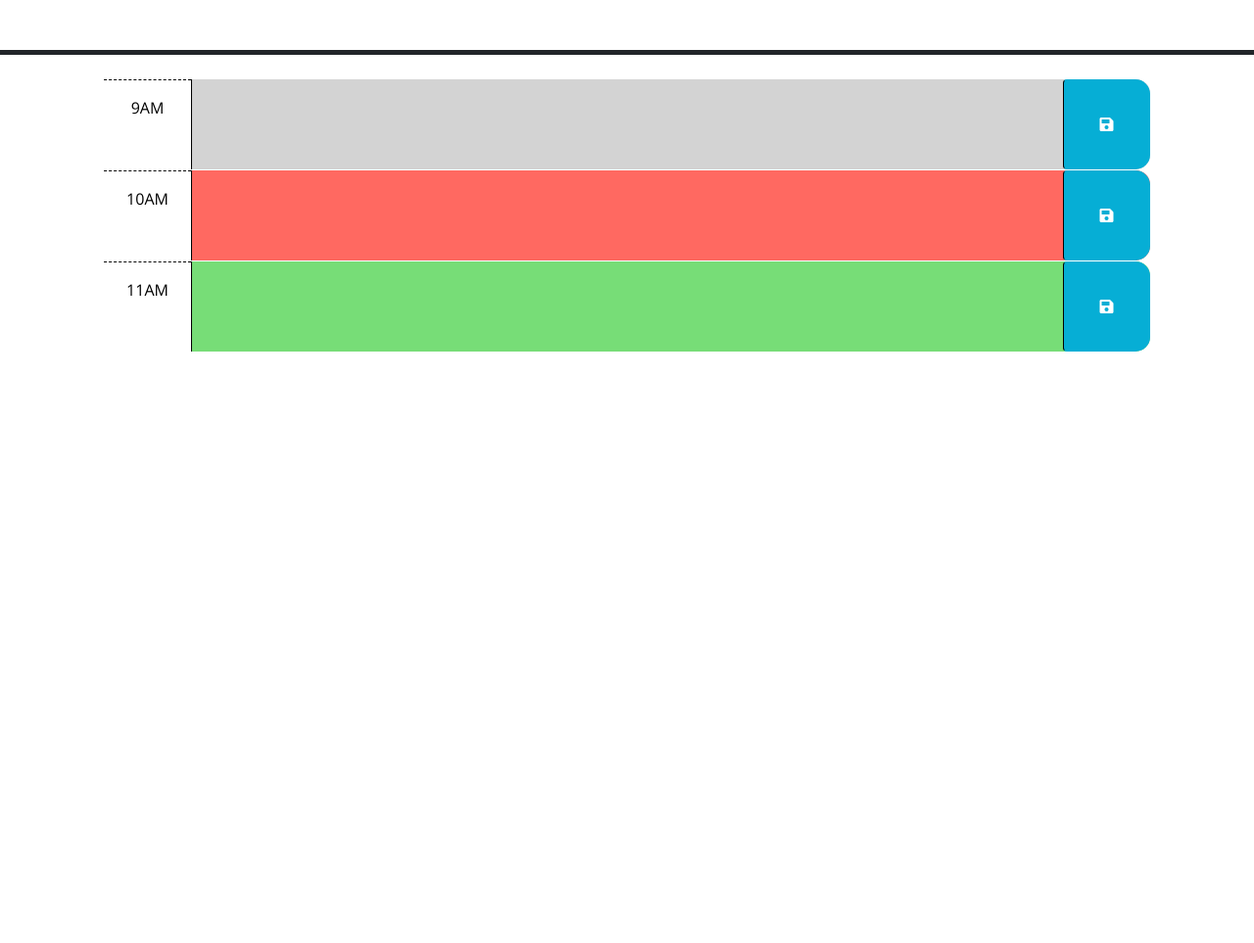
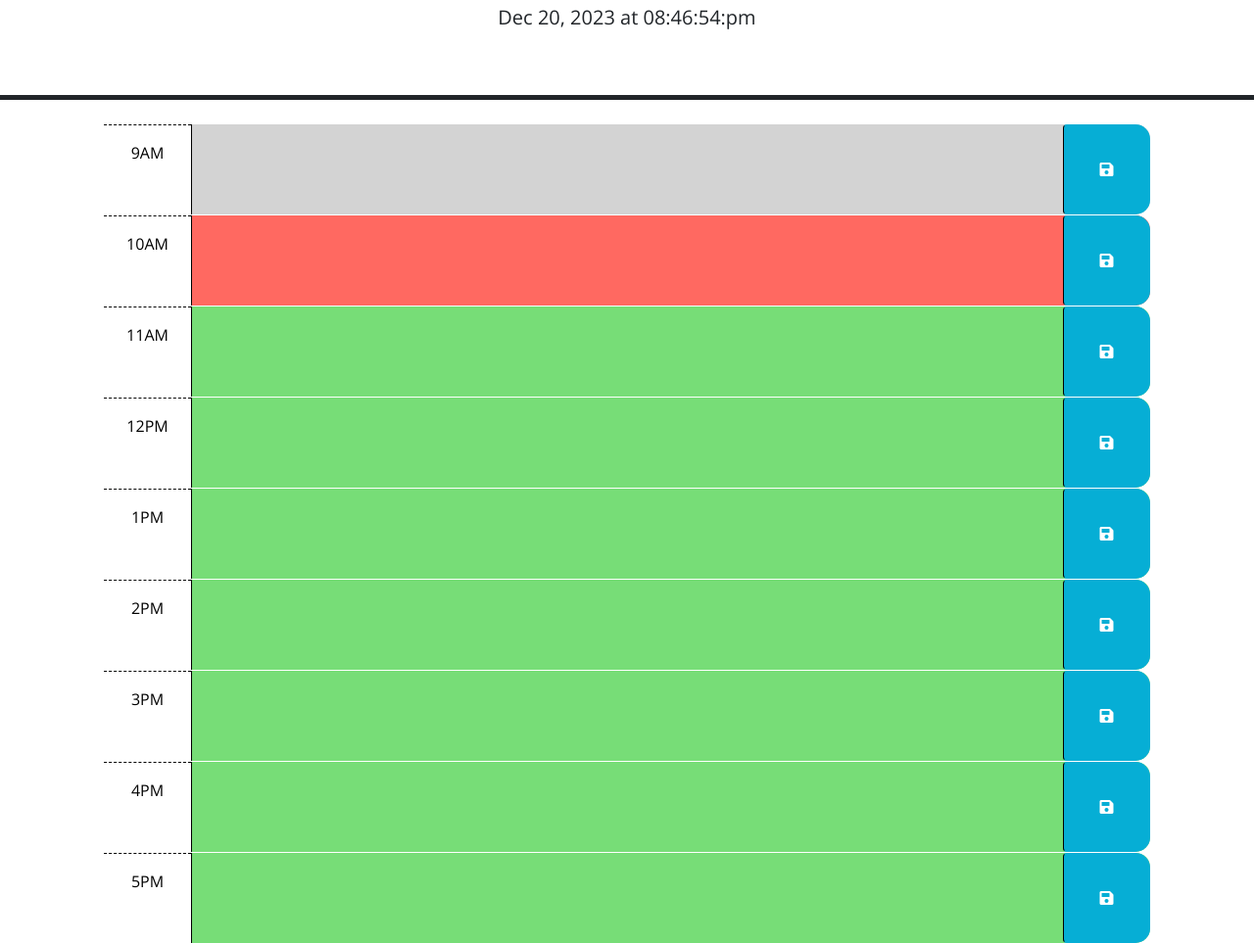
Before and after one commit to JosephVz/Creating-a-daily-planner, a plain HTML site: page index.html in a window 1280 px wide. Shown: the part 176-1139 px from the top of the page at 98% size. Before the commit the page ends 800 px from the top, so only its background shows below. Drawn offline with nearby package versions, Linux system fonts and the light colour scheme; files that its build step writes are made by us from their sources; files whose address does not match are found by name.

Commit message:
Properly linked css and javascript files and have created a funtional timer on this daily planner that displays updated time in real time

```diff
--- a/assets/js/script.js
+++ b/assets/js/script.js
@@ -1,7 +1,23 @@
-// Wrap all code that interacts with the DOM in a call to jQuery to ensure that
-// the code isn't run until the browser has finished rendering all the elements
-// in the html.
-$(function () {
+
+var currentHour = dayjs();
+
+var presentHour = "red";
+var pastHour = "grey";
+var futureHour = "green";
+
+
+// $(function () {
+
+//   });
+
+function updateTime() {
+    var currentDay = dayjs().format('MMM DD, YYYY');
+    var currentTime = dayjs().format("hh:mm:ss:a");
+    $("#currentDay").text(currentDay + " at " + currentTime);
+}
+
+setInterval(updateTime, 1);
+
     // TODO: Add a listener for click events on the save button. This code should
     // use the id in the containing time-block as a key to save the user input in
     // local storage. HINT: What does `this` reference in the click listener
@@ -20,4 +36,7 @@ $(function () {
     // attribute of each time-block be used to do this?
     //
     // TODO: Add code to display the current date in the header of the page.
-  });
+
+    // Wrap all code that interacts with the DOM in a call to jQuery to ensure that
+    // the code isn't run until the browser has finished rendering all the elements
+    // in the html.
--- a/assets/index.html
+++ b/index.html
@@ -67,6 +67,55 @@
         </button>
       </div>
 
+      <div id="hour-12" class="row time-block future">
+        <div class="col-2 col-md-1 hour text-center py-3">12PM</div>
+        <textarea class="col-8 col-md-10 description" rows="3"> </textarea>
+        <button class="btn saveBtn col-2 col-md-1" aria-label="save">
+          <i class="fas fa-save" aria-hidden="true"></i>
+        </button>
+      </div>
+
+      <div id="hour-1" class="row time-block future">
+        <div class="col-2 col-md-1 hour text-center py-3">1PM</div>
+        <textarea class="col-8 col-md-10 description" rows="3"> </textarea>
+        <button class="btn saveBtn col-2 col-md-1" aria-label="save">
+          <i class="fas fa-save" aria-hidden="true"></i>
+        </button>
+      </div>
+
+      <div id="hour-2" class="row time-block future">
+        <div class="col-2 col-md-1 hour text-center py-3">2PM</div>
+        <textarea class="col-8 col-md-10 description" rows="3"> </textarea>
+        <button class="btn saveBtn col-2 col-md-1" aria-label="save">
+          <i class="fas fa-save" aria-hidden="true"></i>
+        </button>
+      </div>
+
+      <div id="hour-3" class="row time-block future">
+        <div class="col-2 col-md-1 hour text-center py-3">3PM</div>
+        <textarea class="col-8 col-md-10 description" rows="3"> </textarea>
+        <button class="btn saveBtn col-2 col-md-1" aria-label="save">
+          <i class="fas fa-save" aria-hidden="true"></i>
+        </button>
+      </div>
+
+      <div id="hour-4" class="row time-block future">
+        <div class="col-2 col-md-1 hour text-center py-3">4PM</div>
+        <textarea class="col-8 col-md-10 description" rows="3"> </textarea>
+        <button class="btn saveBtn col-2 col-md-1" aria-label="save">
+          <i class="fas fa-save" aria-hidden="true"></i>
+        </button>
+      </div>
+
+      <div id="hour-5" class="row time-block future">
+        <div class="col-2 col-md-1 hour text-center py-3">5PM</div>
+        <textarea class="col-8 col-md-10 description" rows="3"> </textarea>
+        <button class="btn saveBtn col-2 col-md-1" aria-label="save">
+          <i class="fas fa-save" aria-hidden="true"></i>
+        </button>
+      </div>
+
+
     <script src="https://code.jquery.com/jquery-3.4.1.min.js"></script>
     <script
       src="https://cdn.jsdelivr.net/npm/dayjs@1.11.3/dayjs.min.js"
```
Also changed, not shown: assets/css/style.css (indentation only).
